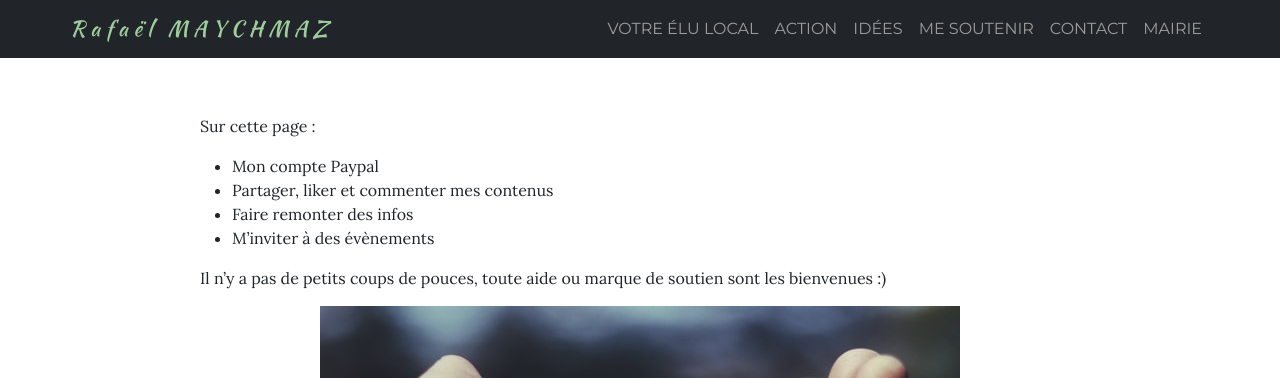
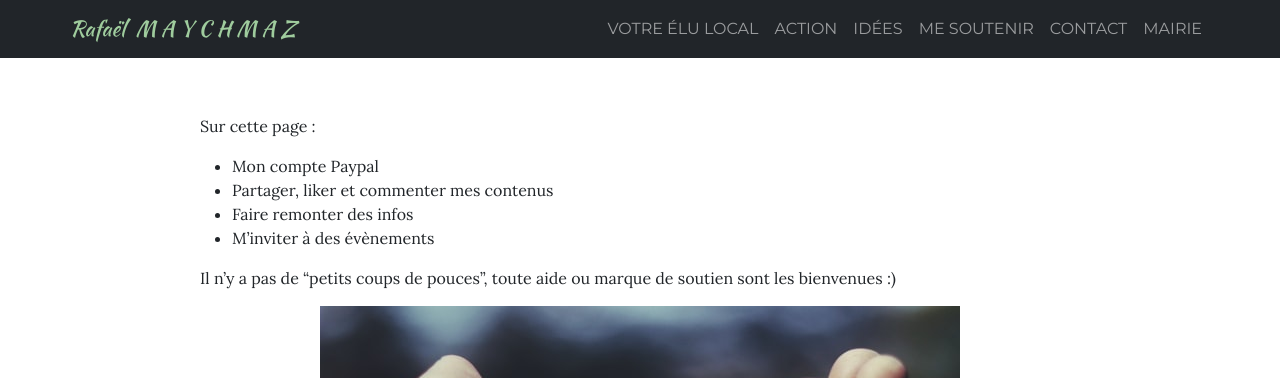
Before and after one commit to RafaelMaychmaz/rafaelmaychmaz_politique, a Jekyll site: the page built from soutenir.md, in a window 1280 px wide and 1304 px high. Shown: the top 378 px of the window. Built offline with Jekyll 4.4.1, drawn with Linux system fonts in a browser that asks for light colours; nearby versions of some CDN libraries.

Commit message:
add baseline for each category

```diff
--- a/_includes/rm_post_contact.html
+++ b/_includes/rm_post_contact.html
@@ -1,7 +1,7 @@
 
 <section id="contact_section">
     <center><b>NOUS CONTACTER</b></center>
-    <p>Utilisez <a href="https://facebook.com/30000clodoaldiens" style="color:#9fcc9d;">notre page Facebook</a> ou le formulaire ci-dessous.</p>
+    <p>Utilisez <a href="https://facebook.com/rafaelmaychmaz" style="color:#9fcc9d;">notre page Facebook</a> ou le formulaire ci-dessous.</p>
     <form style="text-align: center;" id="fs-frm" name="simple-contact-form" accept-charset="utf-8" action="https://formspree.io/f/mvodvnrg" method="post">
         <fieldset id="fs-frm-inputs">
             <label for="full-name">Prénom et Nom</label><br>
--- a/_includes/rm_post_navbar.html
+++ b/_includes/rm_post_navbar.html
@@ -5,7 +5,7 @@
       <!--<img src="/assets/img/team/placeholder_500x500.jpg" alt="logo du site" width="30" height="30"
       class="d-inline-block align-top" />-->
       <!--<span id="mainNav_brand_text">Rafaël Maychmaz</span>-->
-      R a f a ë l &nbsp; M A Y C H M A Z
+      Rafaël &nbsp;M A Y C H M A Z
     </a>
     <button
       class="navbar-toggler"
--- a/index.markdown
+++ /dev/null
@@ -1,6 +0,0 @@
----
-# Feel free to add content and custom Front Matter to this file.
-# To modify the layout, see https://jekyllrb.com/docs/themes/#overriding-theme-defaults
-
-layout: home
----
--- a/soutenir.md
+++ b/soutenir.md
@@ -11,7 +11,7 @@
 * Faire remonter des infos
 * M'inviter à des évènements
 
-Il n'y a pas de petits coups de pouces, toute aide ou marque de soutien sont les bienvenues :)
+Il n'y a pas de "petits coups de pouces", toute aide ou marque de soutien sont les bienvenues :)
 
 ![texte alternatif à l'image](/assets/img/soutenir/thumbnail.jpg "Description de l info-bulle image"){:class="img_1_centered"}
 {: .pContainerOfImage}
```
Also changed, not shown: action.md (+1 -0 lines), contact.md (+2 -2 lines), index.md (added, +19 -0 lines), assets/img/contact/thumbnail1.jpg (added), assets/img/contact/thumbnail2.jpg (added), assets/img/contact/thumbnail3.jpg (added).
